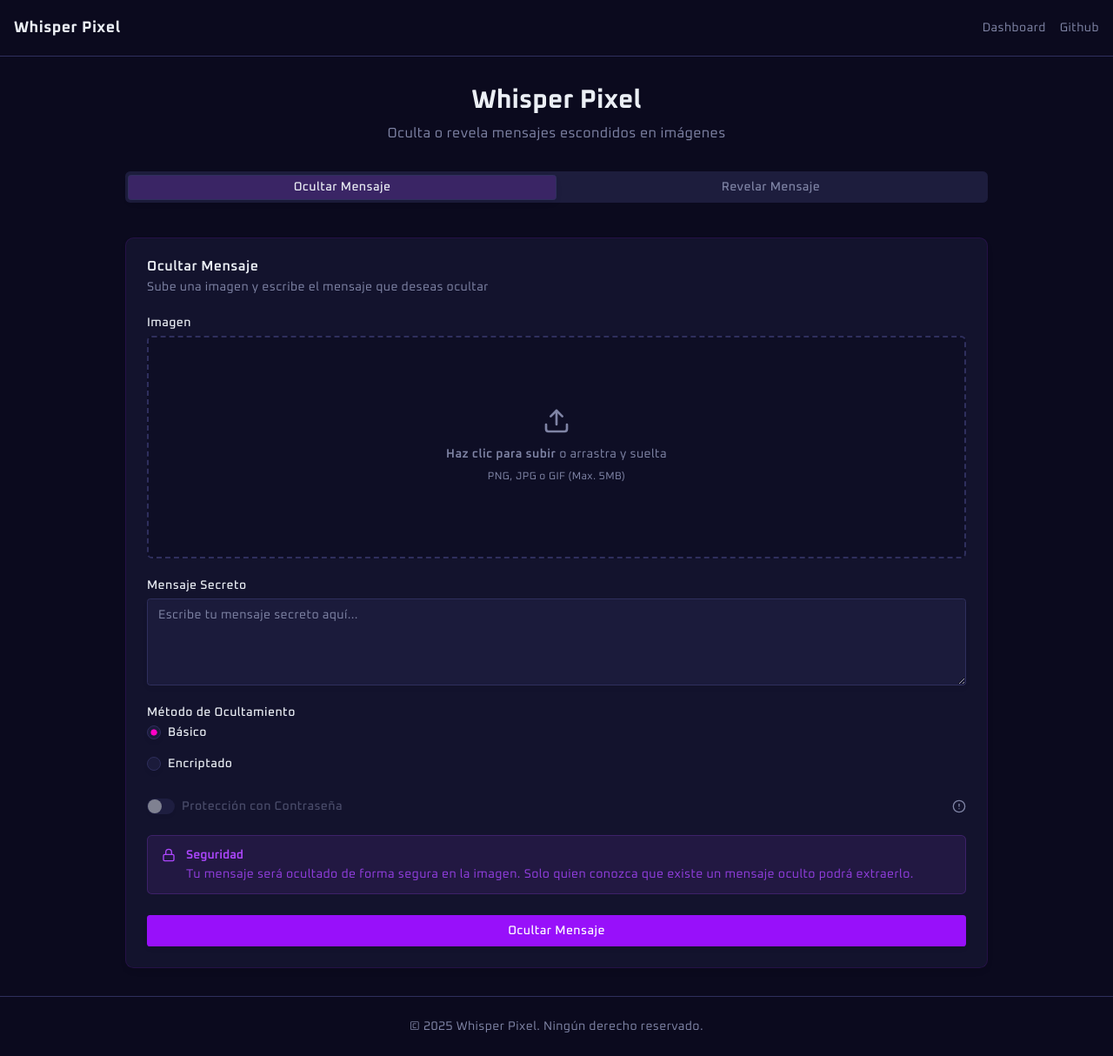
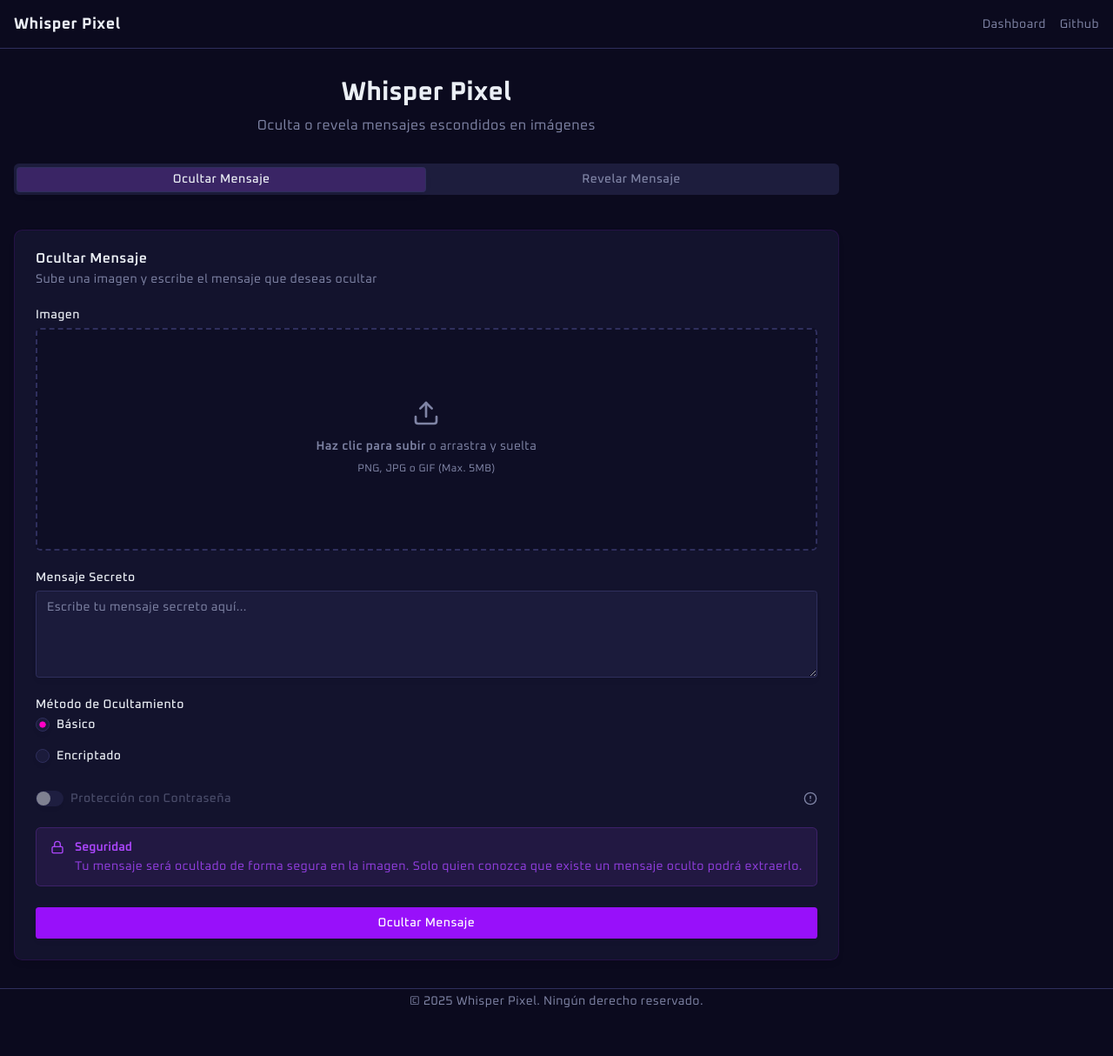
Before and after one commit to JavierPineyro/whisper-pixel, a Next.js app: page /dashboard in a window 1280 px wide. Shown: the whole page at 87% size. After the commit the page ends 1192 px from the top, so only its background shows below. Built offline with nearby package versions, Linux system fonts and the light colour scheme.

Commit message:
Fix styles on layout, navbar, footer, and forms image display, also globals.css

```diff
--- a/src/app/layout.tsx
+++ b/src/app/layout.tsx
@@ -36,7 +36,7 @@ export default function RootLayout({
         suppressHydrationWarning={process.env.NODE_ENV === "production"}
       >
         <body
-          className={`${oxanium.className} bg-background text-foreground h-full min-h-screen`}
+          className={`${oxanium.className} flex flex-col bg-background text-foreground min-h-screen`}
         >
           <ThemeProvider
             attribute="class"
@@ -53,7 +53,7 @@ export default function RootLayout({
             <SignedIn>
               <UserButton />
             </SignedIn>*/}
-            {children}
+            <div className="flex-1 flex items-center">{children}</div>
             <Footer />
           </ThemeProvider>
         </body>
--- a/src/app/page.tsx
+++ b/src/app/page.tsx
@@ -7,9 +7,9 @@ import { BasicEncodeForm } from "~/components/basic-encode-form";
 
 export default function HomePage() {
   return (
-    <main className="bg-background text-foreground flex h-full items-start justify-evenly gap-6 px-4 py-8">
+    <main className="bg-background text-foreground flex h-full items-center justify-evenly gap-6 px-4 py-8">
       <section className="flex-1 px-4 py-0">
-        <Card className="bg-card/50 border-purple-800/20 pb-0">
+        <Card className="bg-card/50 border-purple-800/20 pb-0 h-full min-h-96">
           <Tabs defaultValue="encode" className="w-full">
             <TabsList className="mb-4 grid w-full grid-cols-2">
               <TabsTrigger value="encode">Ocultar Mensaje</TabsTrigger>
@@ -25,7 +25,7 @@ export default function HomePage() {
         </Card>
       </section>
       <section className="flex-col items-center justify-center gap-4 p-4 md:flex-1 lg:flex">
-        <h1 className="text-lg md:text-4xl">
+        <h1 className="text-lg text-center text-pretty md:text-4xl">
           Oculta y revela mensajes secretos en imágenes PNG
         </h1>
         <Button className="bg-accent text-input hover:text-foreground hover:bg-accent/80 flex w-full items-center justify-center gap-2 rounded-full font-bold uppercase md:w-40">
--- a/src/components/footer.tsx
+++ b/src/components/footer.tsx
@@ -1,5 +1,5 @@
 export function Footer() {
-    return <footer className="border-border border-t py-6">
+    return <footer className="border-border border-t py-1 h-14">
       <div className="container flex flex-col items-center justify-center gap-2 text-center text-sm">
         <p className="text-muted-foreground">
           &copy; 2025 Whisper Pixel. Ningún derecho reservado.
--- a/src/components/forms/basic-encode-form-filepond.tsx
+++ b/src/components/forms/basic-encode-form-filepond.tsx
@@ -213,7 +213,7 @@ export function BasicEncodeFormFilepond() {
                 <img
                   src={currentImagePreviewUrlForModal}
                   alt="Uploaded Preview"
-                  className={`mb-4 h-auto max-w-full object-contain ${isProcessing ? "blur-md" : "blur-none"}`}
+                  className={`mb-4 h-auto aspect-square max-w-full object-contain ${isProcessing ? "blur-md" : "blur-none"}`}
                 />
               )}
 
--- a/src/components/navbar.tsx
+++ b/src/components/navbar.tsx
@@ -3,8 +3,8 @@ import Link from "next/link";
 
 export function Navbar() {
   return (
-    <nav className="bg-background border-b border-border">
-      <div className="container flex items-center justify-between h-16 px-4">
+    <nav className="bg-background border-b border-border h-14">
+      <div className="container flex items-center justify-between h-full px-4">
         <div className="flex items-center">
           <Link href="/" className="text-lg font-bold text-foreground">
             Whisper Pixel
--- a/src/styles/globals.css
+++ b/src/styles/globals.css
@@ -199,6 +199,7 @@ body {
 .filepond--drop-label{
   color: var(--muted-foreground) !important;
 }
+
 /* limiting de height of filepond
 .filepond--root {
     max-height: 10em;
```
